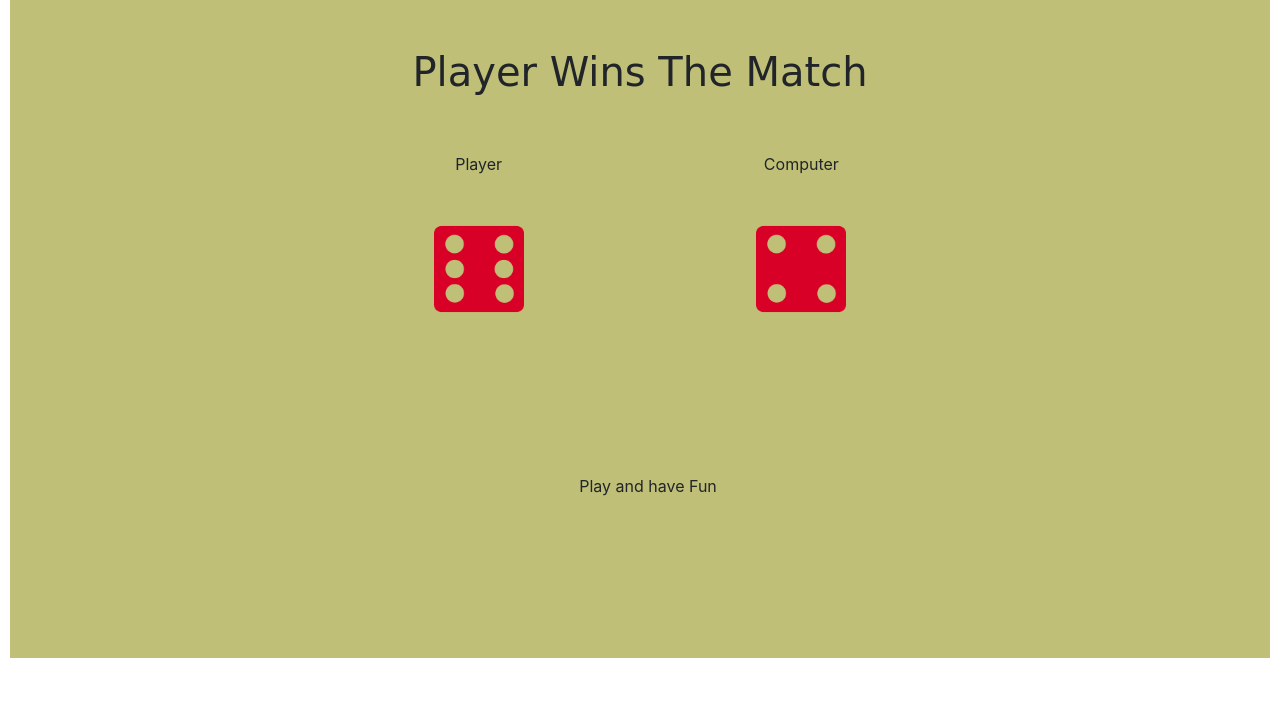
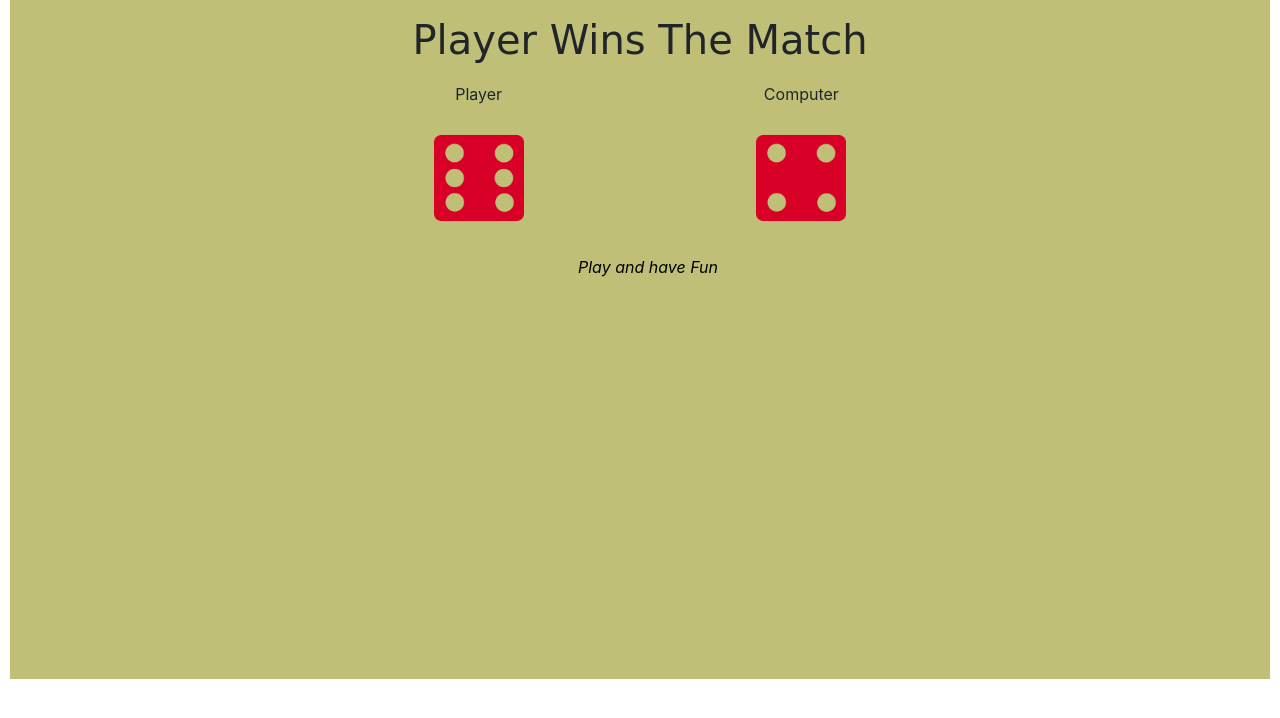
Before and after one commit to mpmanish2/Dice-Game, a plain HTML site: page index.html in a window 1280 px wide. Drawn offline with Linux system fonts and the light colour scheme.

Commit message:
Update style.css

```diff
--- a/style.css
+++ b/style.css
@@ -8,7 +8,7 @@ body{
 
 }
 h1{
-padding: 3rem 3rem;
+padding: 1rem 3rem .6rem;
 font-size: 3rem;
 font-weight: 900;
 font-family: cursive;
@@ -18,16 +18,18 @@ font-family: cursive;
   text-align: center;
 }
 img{
-  margin-top: 2rem;
+  margin-top: .7rem;
   width: 90px;
   height:90px;
 }
-imm1{
-  margin: 6rem;
-}
+
 
 footer{
   background-color: #bfbf77;
   text-align: center;
-  padding: 10rem 1em 10rem 2rem;
+  padding: 2rem 1em 25rem 2rem;
+  color: Black;
+  font-style: italic;
+  font-weight: 400;
+  font-size: 1rem;
 }
```
